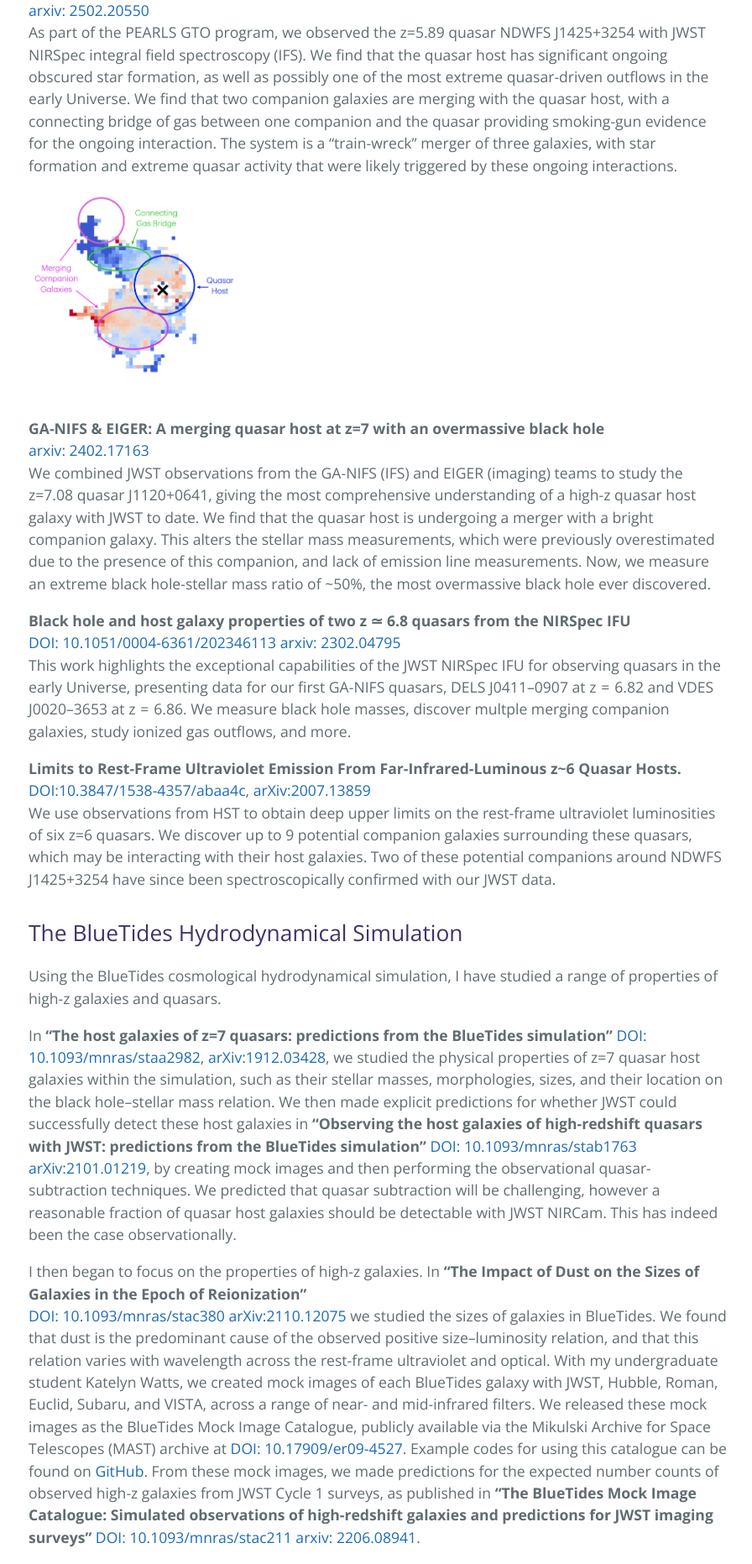
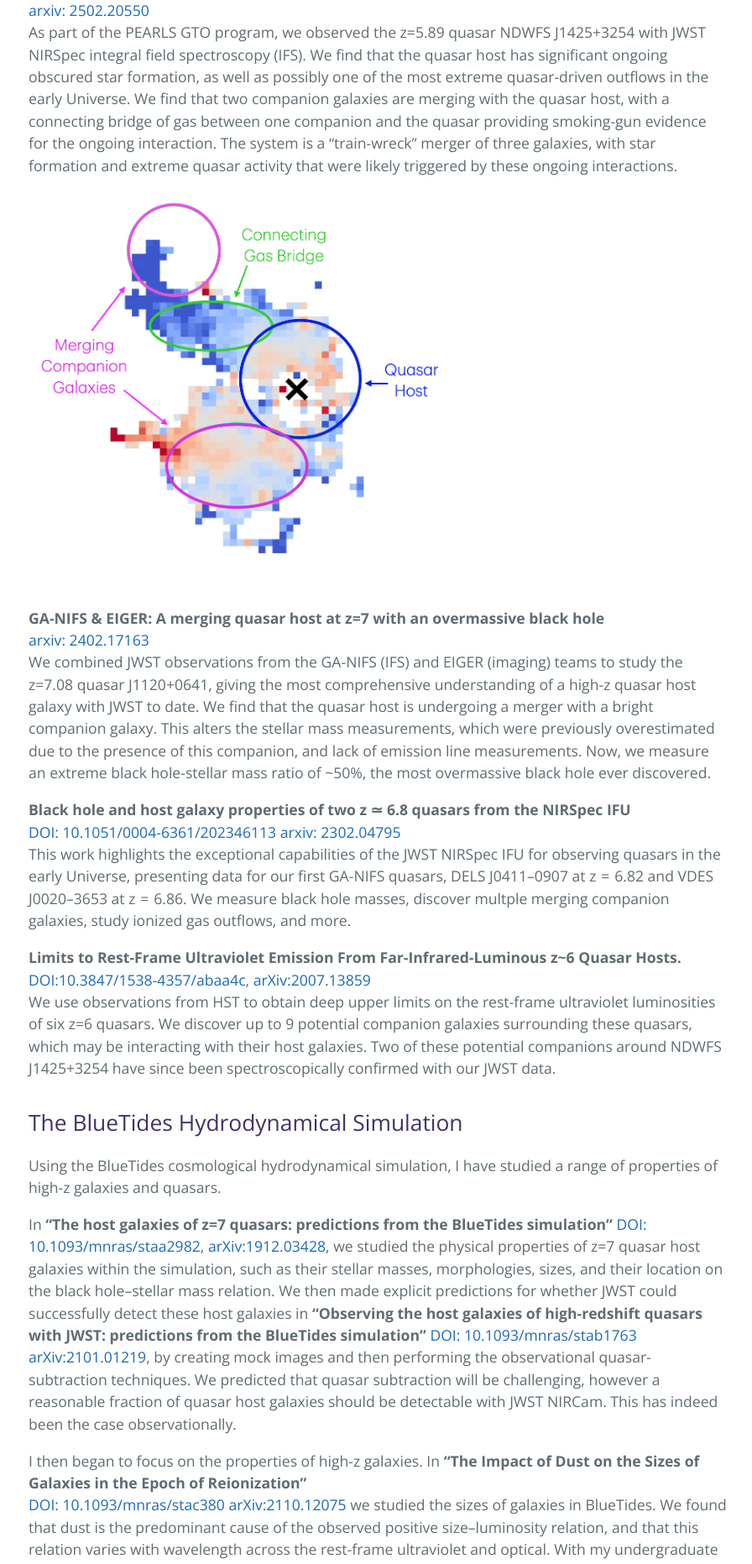
Before and after one commit to madelinemarshall/madelinemarshall.github.io, a Jekyll site: the page built from publications.md, in a window 1280 px wide. Shown: the part 558-2421 px from the top of the page at 84% size, without its empty margins (190-1086 px from the left). Built offline with Jekyll 4.4.1, drawn with Linux system fonts in a browser that asks for light colours.

Commit message:
Update publications.md

```diff
--- a/publications.md
+++ b/publications.md
@@ -19,7 +19,7 @@
 We find that two companion galaxies are merging with the quasar host, with a connecting bridge of gas between one companion and the quasar providing smoking-gun evidence for the ongoing interaction.
 The system is a "train-wreck" merger of three galaxies, with star formation and extreme quasar activity that were likely triggered by these ongoing interactions.
 
-<img src='../../NDWFS_Merger.png' border="0" width="250" style="padding:0px; display: block; line-height: 0px; font-size: 0px; border:0px;" align="top">  <br>
+<img src='../../NDWFS_Merger.png' border="0" width="500" style="padding:0px; display: block; line-height: 0px; font-size: 0px; border:0px;" align="top">  <br>
 
 
 **GA-NIFS & EIGER: A merging quasar host at z=7 with an overmassive black hole**<br>
```
